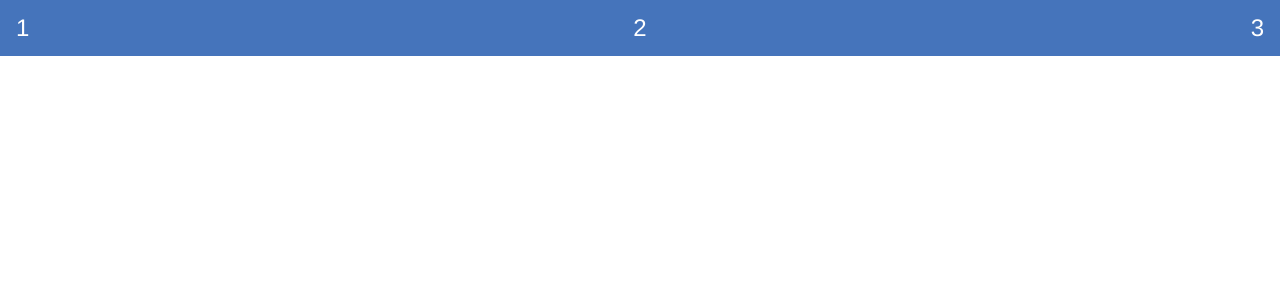
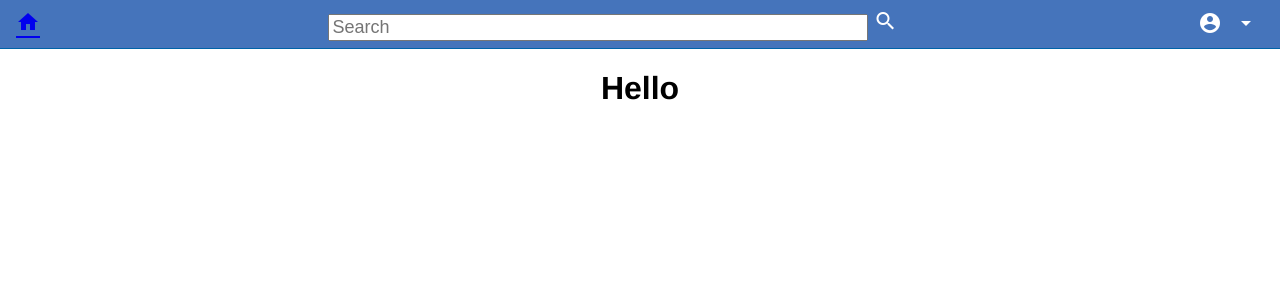
Before and after one commit to 10ku/Message-Board, a Vue app in the folder Client/: page / in a window 1280 px wide. Shown: the top 300 px of the page. Built offline with nearby package versions, Linux system fonts and the light colour scheme.

Commit message:
Add flex navigation bar component

```diff
--- a/Client/src/components/Navigate.vue
+++ b/Client/src/components/Navigate.vue
@@ -1,10 +1,20 @@
 <template>
 <div id="navigate">
-	<div class="grid-container">
-		<div class="grid-item">1</div>
-		<div class="grid-item">2</div>
-		<div class="grid-item">3</div>
+	<link rel="stylesheet" href="https://fonts.googleapis.com/icon?family=Material+Icons">
+	<div class="flex-container">
+		<div class="bar-left">
+			<router-link to="/" class="flex-item material-icons">home</router-link>
+		</div>
+		<div class="bar-center">
+			<input class="flex-item search-bar" placeholder="Search">
+			<button class="flex-item material-icons">search</button>
+		</div>
+		<div class="bar-right">
+			<router-link to="/login" tag="button" class="flex-item material-icons">account_circle</router-link>
+			<button class="flex-item material-icons">arrow_drop_down</button>
+		</div>
 	</div>
+	<h1>Hello</h1>
 </div>
 </template>
 
@@ -19,16 +29,31 @@ export default class Navigate extends Vue
 </script>
 
 <style scoped>
-div.grid-container
+div.flex-container
 {
-	display: grid;
-	grid-template-columns: auto auto auto;
+	display: flex;
 	color: white;
-	font-size: 24px;
 	background: rgb(69, 116, 187);
-	height: 56px;
+	border-bottom: 1px solid rgb(0, 99, 168);
+	height: 48px;
 	padding: 0 16px;
 	align-items: center;
 	justify-content: space-between;
 }
+button
+{
+	border: none;
+	color: white;
+	background: transparent;
+	cursor: pointer;
+}
+.bar-center
+{
+	flex: 0 1 664px;
+}
+.search-bar
+{
+	width: 80%;
+	font-size: 18px;
+}
 </style>
```
